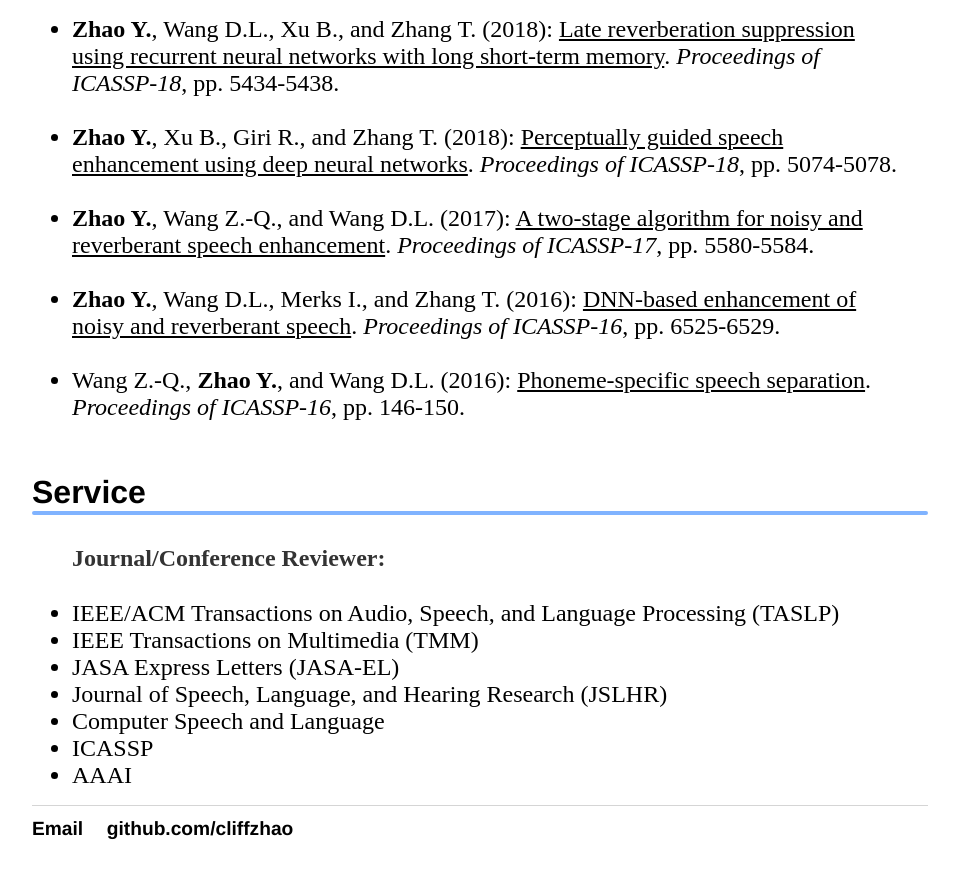
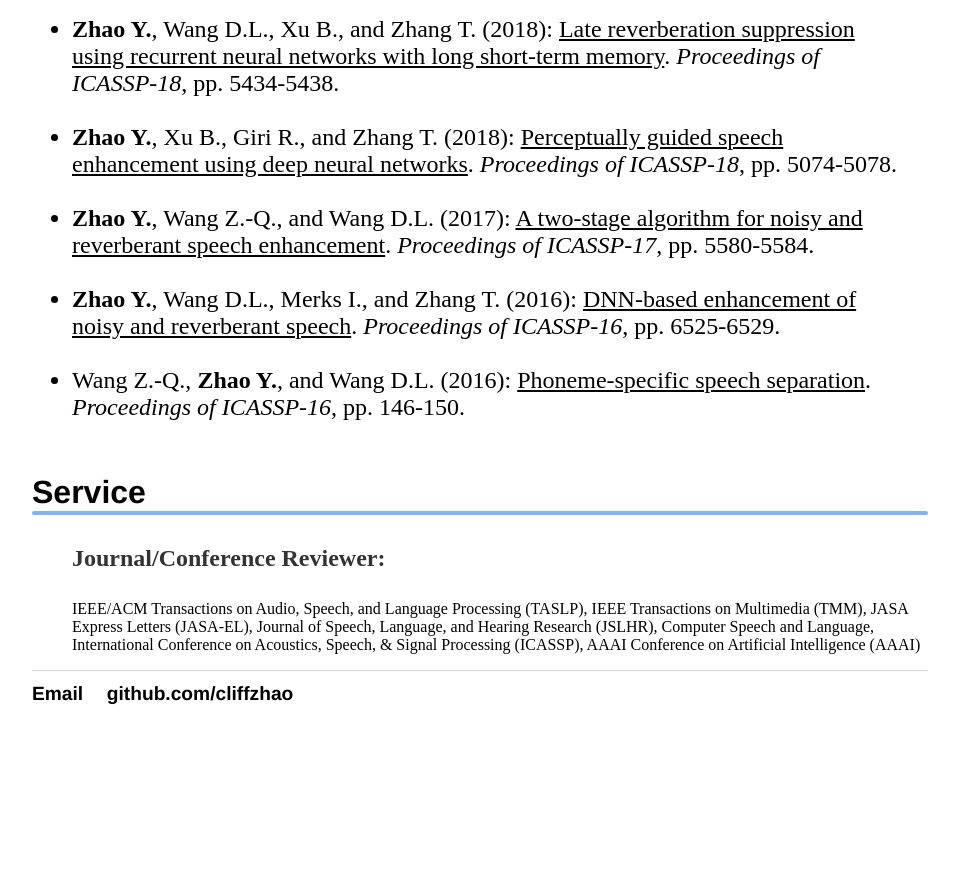
Before and after one commit to cliffzhao/cliffzhao.github.io, a Jekyll site: the page built from index.html, in a window 1280 px wide and 900 px high, scrolled down 2183 px. Shown: the top 878 px of the window, without its empty margins (160-1119 px from the left). Built offline with Jekyll 4.4.1, drawn with Linux system fonts in a browser that asks for light colours; a style sheet for code colours, icons or effects is not loaded; after the commit the page ends 2948 px from its top, so only the background shows below that.

Commit message:
Update index.html

```diff
--- a/index.html
+++ b/index.html
@@ -172,33 +172,7 @@
       	<ul>
       	<p><strong>Journal/Conference Reviewer:</strong></p>
 
-      	<li>
-        	IEEE/ACM Transactions on Audio, Speech, and Language Processing (TASLP)
-      	</li>
-
-      	<li>
-        	IEEE Transactions on Multimedia (TMM)
-      	</li>
-
-      	<li>
-        	JASA Express Letters (JASA-EL)
-      	</li>
-
-      	<li>
-        	Journal of Speech, Language, and Hearing Research (JSLHR)
-      	</li>
-
-	  	<li>
-        	Computer Speech and Language
-	  	</li>
-
-	  	<li>
-      		ICASSP
-	  	</li>
-
-	  	<li>
-			AAAI
-	  	</li>
+        IEEE/ACM Transactions on Audio, Speech, and Language Processing (TASLP), IEEE Transactions on Multimedia (TMM), JASA Express Letters (JASA-EL), Journal of Speech, Language, and Hearing Research (JSLHR), Computer Speech and Language, International Conference on Acoustics, Speech, & Signal Processing (ICASSP), AAAI Conference on Artificial Intelligence (AAAI)
 
     	</ul>
 
```
